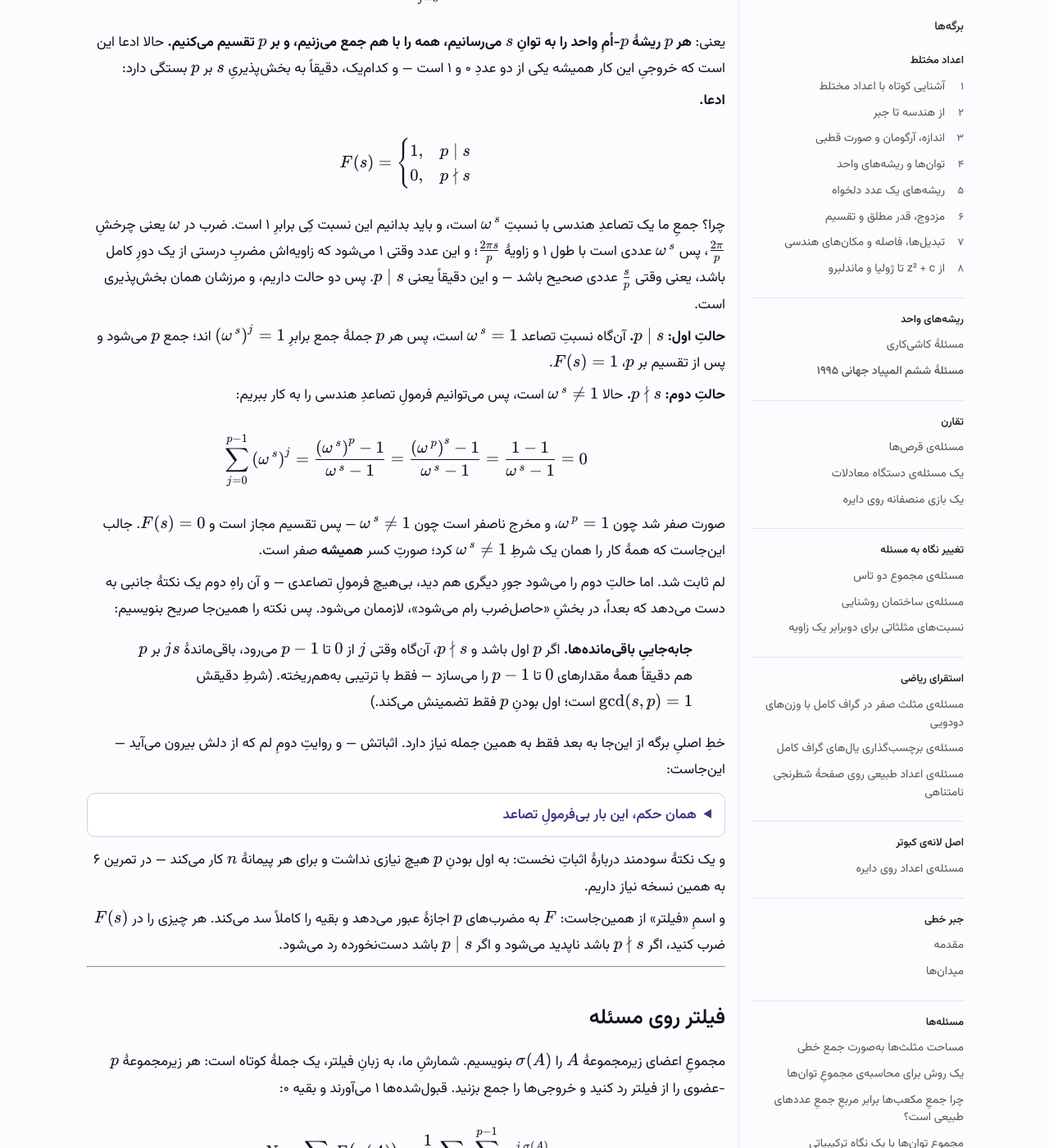
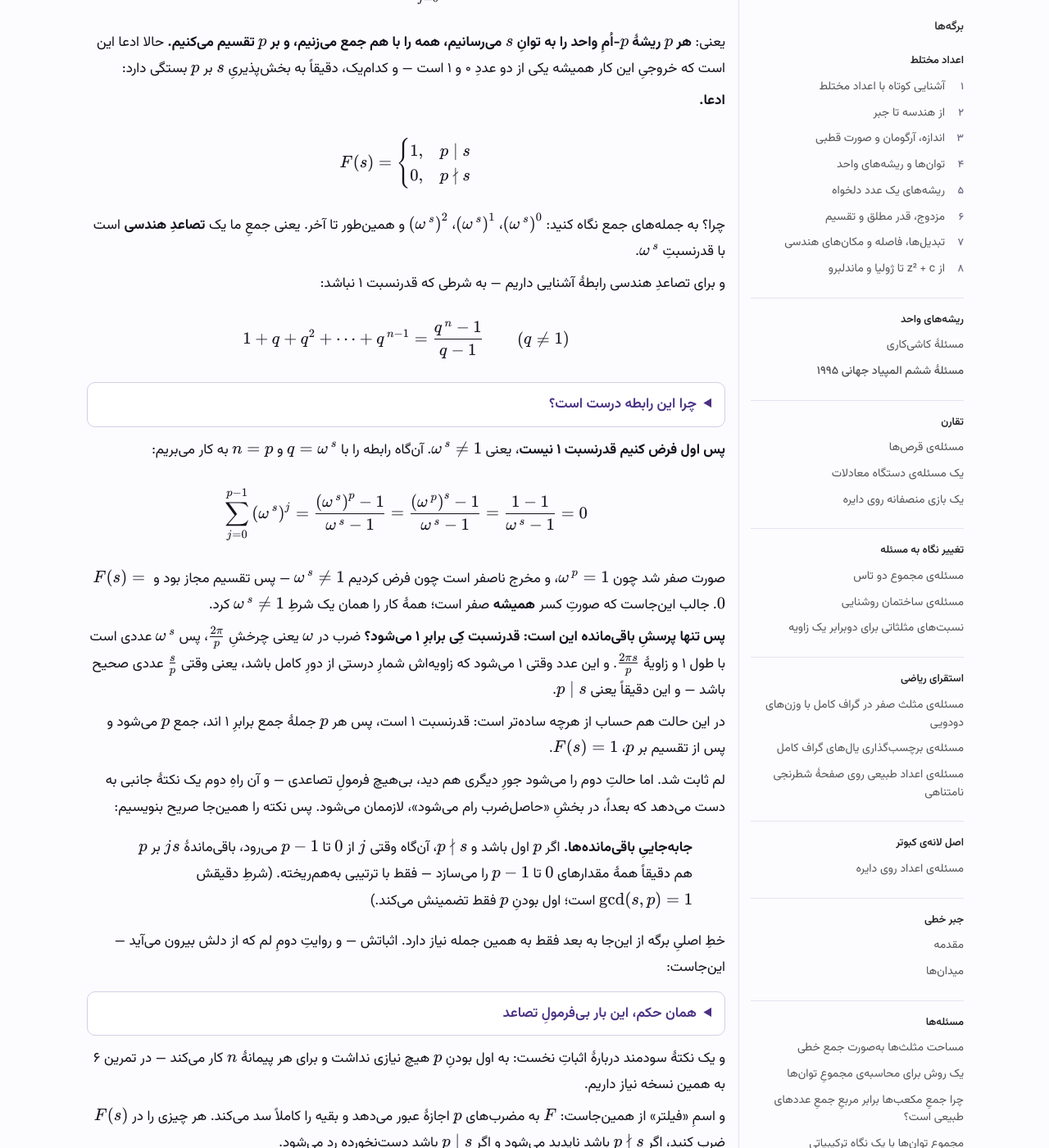
Before and after one commit to pooyarezaie/Fractal-Notes, a Jekyll site: the page built from problem-solving/roots-of-unity/imo-1995-subset-sums.md, in a window 1280 px wide and 1400 px high, scrolled down 2208 px. Shown: the whole window at 82% size. Built offline with Jekyll 4.4.1, drawn with Linux system fonts in a browser that asks for light colours.

Commit message:
Reorder the filter's proof so the interesting case comes first
The proof opened by characterising when the ratio ω^s equals 1, then did
the easy case, then the real one. That front-loads bookkeeping: the reader
meets a divisibility criterion before knowing why anyone would want it.

Follow the sum's own logic instead:

- Observe the terms are powers of ω^s, so the sum is a geometric
  progression with ratio ω^s.
- State the geometric-sum formula, with its q ≠ 1 proviso visible, and put
  its proof in a collapsed <details> — the multiply-by-q-and-subtract
  argument, ending on why q = 1 has to be excluded. That exclusion is what
  motivates splitting into cases at all.
- Do the ratio ≠ 1 case first: the numerator collapses to zero, so F(s) = 0.
- Only then ask the remaining question — when is the ratio 1? — and answer
  it geometrically (angle 2πs/p is a whole turn ⟺ p | s). That case's sum
  is immediate, giving F(s) = 1.
- Close by naming the boundary: divisibility of s by p.

Co-Authored-By: Claude Opus 5 (1M context) <noreply@anthropic.com>

```diff
--- a/problem-solving/roots-of-unity/imo-1995-subset-sums.md
+++ b/problem-solving/roots-of-unity/imo-1995-subset-sums.md
@@ -95,11 +95,39 @@ F(s) =
 \end{cases}
 $$
 
-چرا؟ جمعِ ما یک تصاعدِ هندسی با نسبتِ $\omega^{\,s}$ است، و باید بدانیم این نسبت کِی برابرِ ۱ است. ضرب در $\omega$ یعنی چرخشِ $\frac{2\pi}{p}$، پس $\omega^{\,s}$ عددی است با طول ۱ و زاویهٔ $\frac{2\pi s}{p}$؛ و این عدد وقتی ۱ می‌شود که زاویه‌اش مضربِ درستی از یک دورِ کامل باشد، یعنی وقتی $\frac{s}{p}$ عددی صحیح باشد — و این دقیقاً یعنی $p \mid s$. پس دو حالت داریم، و مرزشان همان بخش‌پذیری است.
+چرا؟ به جمله‌های جمع نگاه کنید: $\left(\omega^{\,s}\right)^{0}$، $\left(\omega^{\,s}\right)^{1}$، $\left(\omega^{\,s}\right)^{2}$ و همین‌طور تا آخر. یعنی جمعِ ما یک **تصاعدِ هندسی** است با قدرنسبتِ $\omega^{\,s}$.
 
-**حالتِ اول: $p \mid s$.** آن‌گاه نسبتِ تصاعد $\omega^{\,s} = 1$ است، پس هر $p$ جملهٔ جمع برابرِ $\left(\omega^{\,s}\right)^{j} = 1$ اند؛ جمع $p$ می‌شود و پس از تقسیم بر $p$، $F(s) = 1$.
+و برای تصاعدِ هندسی رابطهٔ آشنایی داریم — به شرطی که قدرنسبت ۱ نباشد:
 
-**حالتِ دوم: $p \nmid s$.** حالا $\omega^{\,s} \neq 1$ است، پس می‌توانیم فرمولِ تصاعدِ هندسی را به کار ببریم:
+$$
+1 + q + q^2 + \cdots + q^{\,n-1} = \frac{q^{\,n} - 1}{q - 1}
+\qquad (q \neq 1)
+$$
+
+<details class="exercise" markdown="1">
+<summary>چرا این رابطه درست است؟</summary>
+
+جمع را $S$ بنامید و در $q$ ضربش کنید:
+
+$$
+S = 1 + q + q^2 + \cdots + q^{\,n-1},
+\qquad
+q\,S = q + q^2 + \cdots + q^{\,n-1} + q^{\,n}
+$$
+
+دو جمع تقریباً یکی‌اند: همهٔ جمله‌های میانی در هر دو هستند. پس وقتی یکی را از دیگری کم کنیم، همه‌شان حذف می‌شوند و فقط دو سرِ ماجرا می‌مانند — $q^{\,n}$ از یک طرف و $1$ از طرفِ دیگر:
+
+$$
+q\,S - S = q^{\,n} - 1
+\qquad\Longrightarrow\qquad
+S\,(q - 1) = q^{\,n} - 1
+$$
+
+حالا اگر $q \neq 1$ باشد، $q - 1$ ناصفر است و می‌توانیم بر آن تقسیم کنیم. (و اگر $q = 1$ باشد این تقسیم مجاز نیست — به همین دلیل است که آن حالت باید جداگانه بررسی شود.)
+
+</details>
+
+**پس اول فرض کنیم قدرنسبت ۱ نیست**، یعنی $\omega^{\,s} \neq 1$. آن‌گاه رابطه را با $q = \omega^{\,s}$ و $n = p$ به کار می‌بریم:
 
 $$
 \sum_{j=0}^{p-1} \left(\omega^{\,s}\right)^{j}
@@ -108,7 +136,11 @@ $$
 = \frac{1 - 1}{\omega^{\,s} - 1} = 0
 $$
 
-صورت صفر شد چون $\omega^{\,p} = 1$، و مخرج ناصفر است چون $\omega^{\,s} \neq 1$ — پس تقسیم مجاز است و $F(s) = 0$. جالب این‌جاست که همهٔ کار را همان یک شرطِ $\omega^{\,s} \neq 1$ کرد؛ صورتِ کسر **همیشه** صفر است.
+صورت صفر شد چون $\omega^{\,p} = 1$، و مخرج ناصفر است چون فرض کردیم $\omega^{\,s} \neq 1$ — پس تقسیم مجاز بود و $F(s) = 0$. جالب این‌جاست که صورتِ کسر **همیشه** صفر است؛ همهٔ کار را همان یک شرطِ $\omega^{\,s} \neq 1$ کرد.
+
+**پس تنها پرسشِ باقی‌مانده این است: قدرنسبت کِی برابرِ ۱ می‌شود؟** ضرب در $\omega$ یعنی چرخشِ $\frac{2\pi}{p}$، پس $\omega^{\,s}$ عددی است با طول ۱ و زاویهٔ $\frac{2\pi s}{p}$. و این عدد وقتی ۱ می‌شود که زاویه‌اش شمارِ درستی از دورِ کامل باشد، یعنی وقتی $\frac{s}{p}$ عددی صحیح باشد — و این دقیقاً یعنی $p \mid s$.
+
+در این حالت هم حساب از هرچه ساده‌تر است: قدرنسبت ۱ است، پس هر $p$ جملهٔ جمع برابرِ ۱ اند، جمع $p$ می‌شود و پس از تقسیم بر $p$، $F(s) = 1$.
 
 لم ثابت شد. اما حالتِ دوم را می‌شود جورِ دیگری هم دید، بی‌هیچ فرمولِ تصاعدی — و آن راهِ دوم یک نکتهٔ جانبی به دست می‌دهد که بعداً، در بخشِ «حاصل‌ضرب رام می‌شود»، لازممان می‌شود. پس نکته را همین‌جا صریح بنویسیم:
 
```
